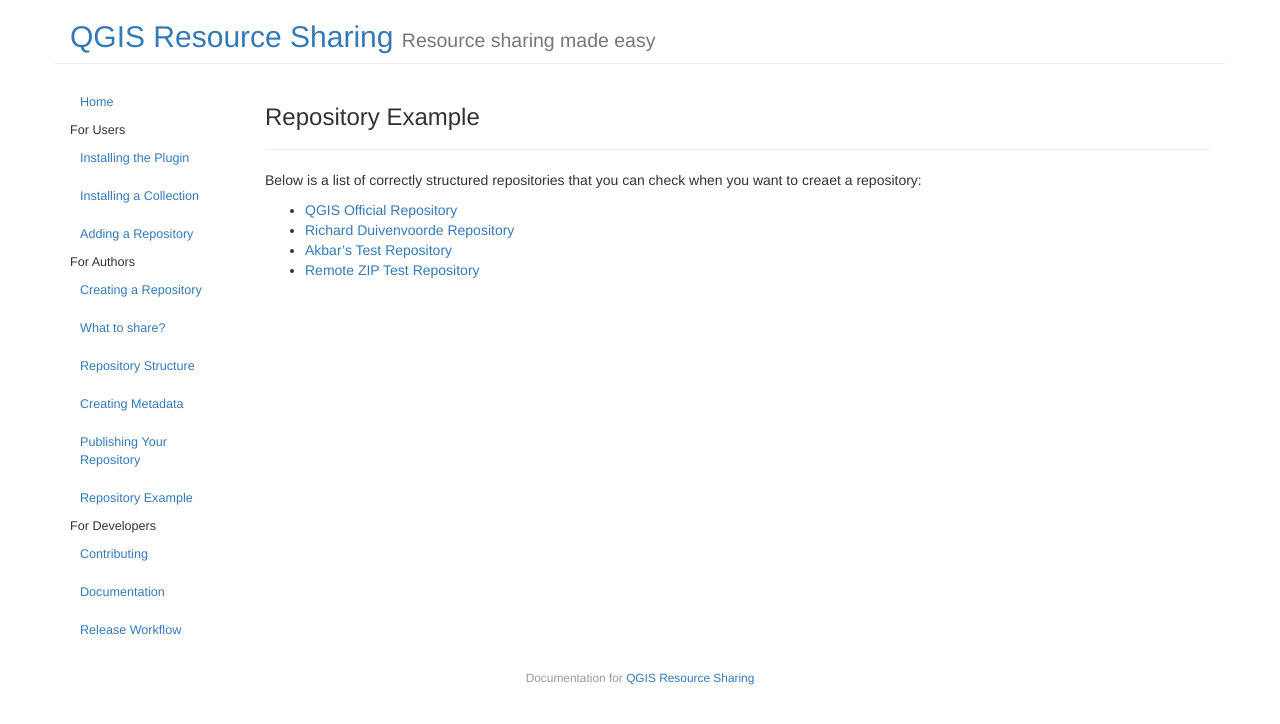
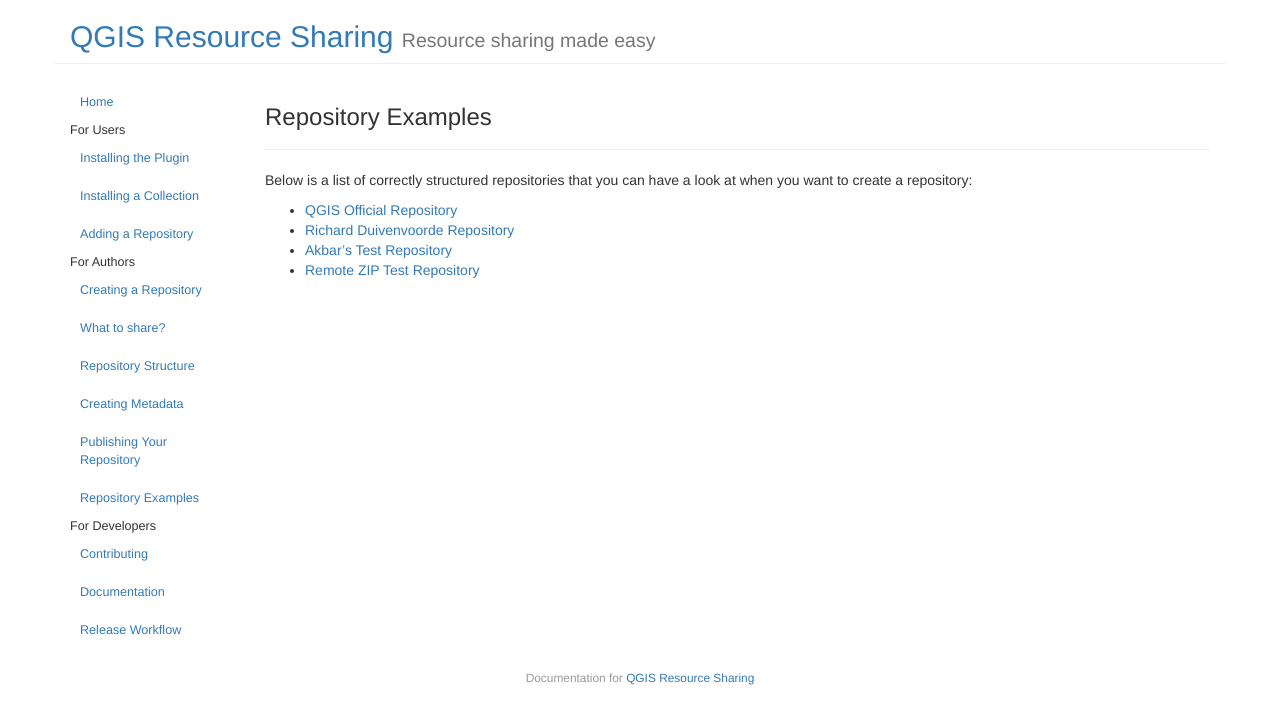
Before and after one commit to QGIS-Contribution/QGIS-ResourceSharing, a Jekyll site: the page built from _posts/2016-08-19-repository-example.md, in a window 1280 px wide. Shown: the top 724 px of the page. Built offline with Jekyll 4.4.1, drawn with Linux system fonts in a browser that asks for light colours.

Commit message:
Update 2016-08-19-repository-example.md

```diff
--- a/_posts/2016-08-19-repository-example.md
+++ b/_posts/2016-08-19-repository-example.md
@@ -1,12 +1,12 @@
 ---
 layout: page
-title: "Repository Example"
+title: "Repository Examples"
 category: author
 date: 2016-08-19 11:24:17
 order: 6
 ---
-Below is a list of correctly structured repositories that you can check when
-you want to creaet a repository:
+Below is a list of correctly structured repositories that you can
+have a look at when you want to create a repository:
 
 * [QGIS Official Repository](https://github.com/qgis/QGIS-Resources)
 * [Richard Duivenvoorde Repository](https://github.com/rduivenvoorde/qgis-styles)
```
